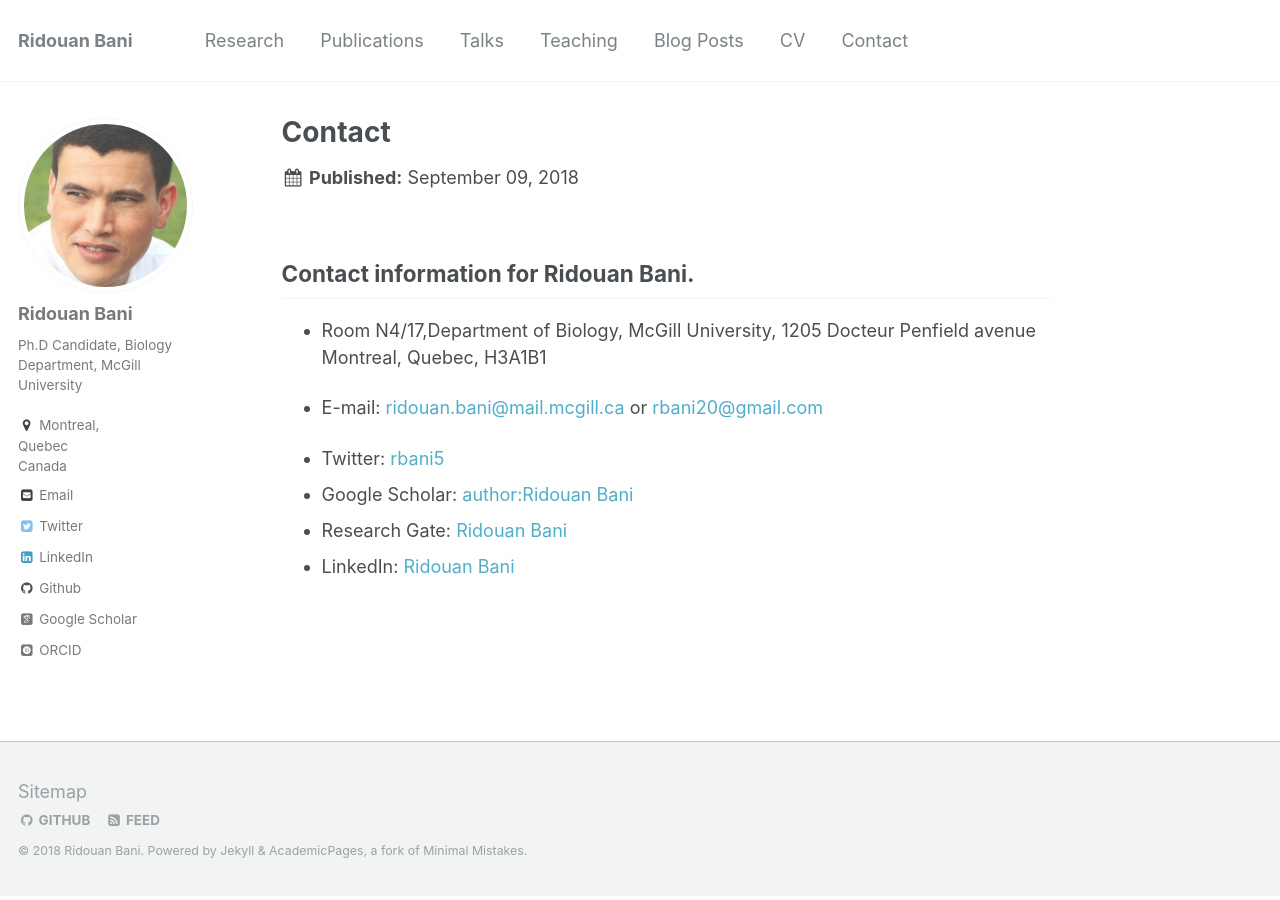
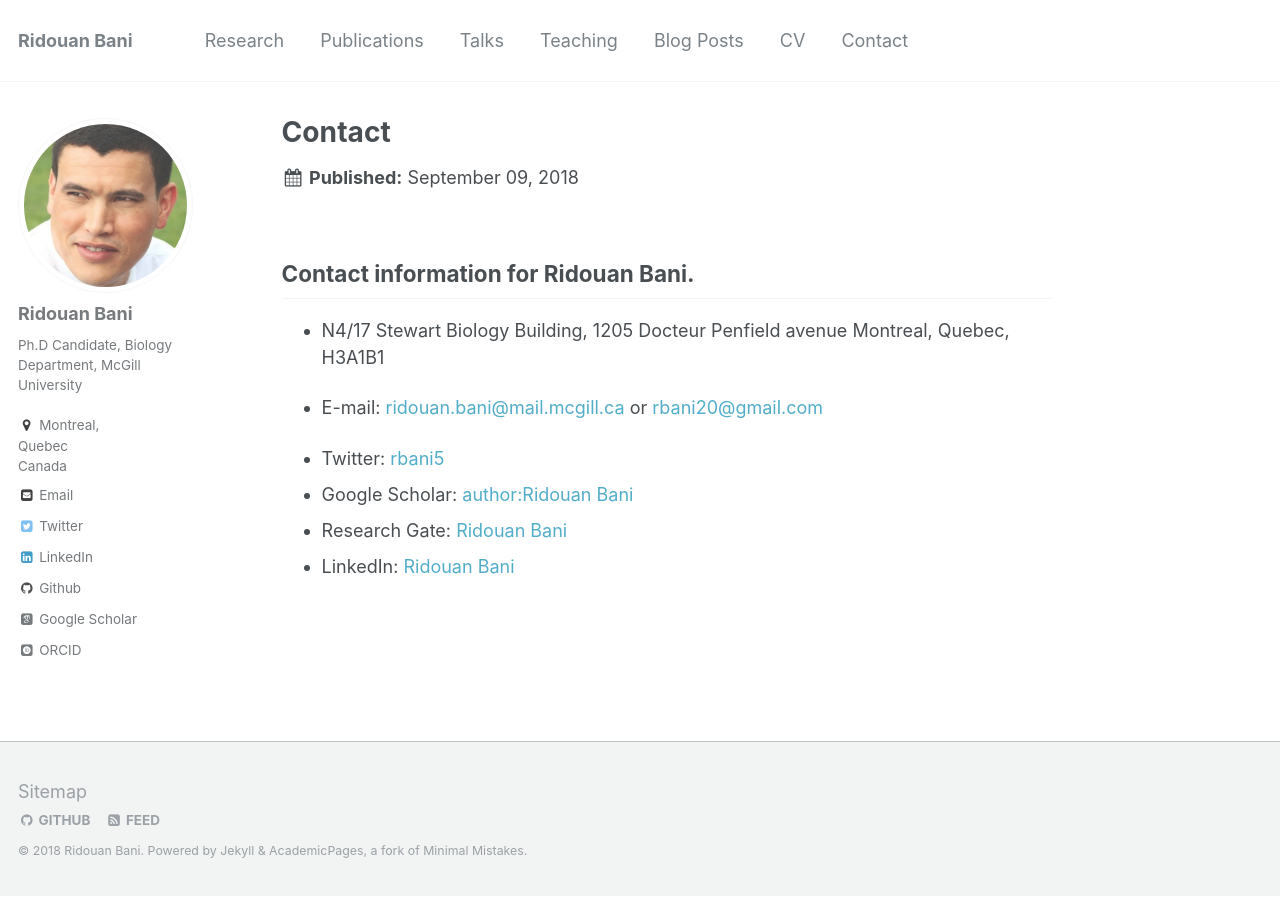
Before and after one commit to RidouanBani/RidouanBani.github.io, a Jekyll site: the page built from _pages/contact.md, in a window 1280 px wide. Built offline with Jekyll 4.4.1, drawn with Linux system fonts in a browser that asks for light colours; some web fonts are replaced.

Commit message:
Update contact.md

```diff
--- a/_pages/contact.md
+++ b/_pages/contact.md
@@ -8,8 +8,7 @@ modified: 2018-09-09T00:00:13+10:00
 Contact information for Ridouan Bani.
 ------
 
-* Room N4/17,Department of Biology,
-  McGill University,
+* N4/17 Stewart Biology Building,
  1205 Docteur Penfield avenue
  Montreal, Quebec, H3A1B1
 
```
